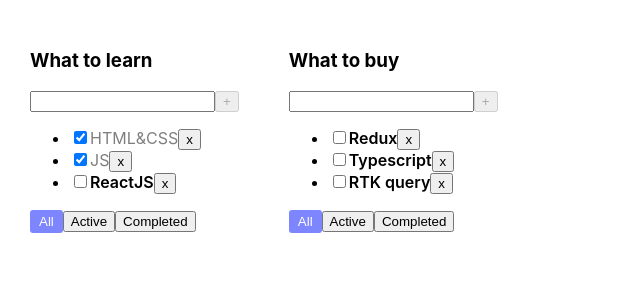
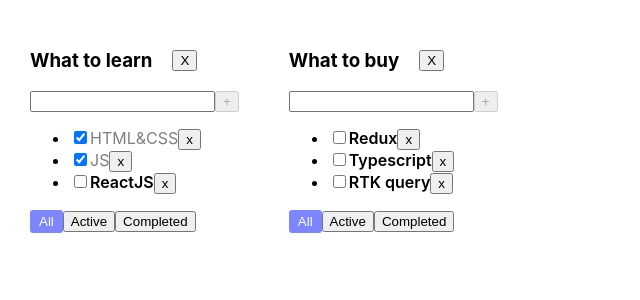
Before and after one commit to Jorjjo/todolist-lessons, a React (Vite) app: page / in a window 1280 px wide. Shown: the top 300 px of the page, without its empty margins (0-640 px from the left). Built offline with nearby package versions, Linux system fonts and the light colour scheme.

Commit message:
s-2 l-1: very important about destructuring!

```diff
--- a/src/App.css
+++ b/src/App.css
@@ -31,3 +31,9 @@
     color: #fff;
     border-radius: 3px;
 }
+
+.container {
+  display: flex;
+  gap: 20px;
+  align-items: center;
+}
--- a/src/App.tsx
+++ b/src/App.tsx
@@ -4,17 +4,31 @@ import { Task, TodolistItem } from './TodolistItem';
 import { v1 } from 'uuid';
 
 export type FilterType = 'all' | 'active' | 'completed';
-type TodoList = {
+export type TodoList = {
     id: string;
     title: string;
     filter: FilterType;
 };
 
+// export type TasksState = {
+//     [key: string]: Array<Task>;
+// };
+export type TasksState = Record<string, Array<Task>>;
+//Record используется для создания нового типа данных, представляющего объект, где ключи (свойства) имеют определенный тип данных и ассоциированы с другим типом данных.
+//type MyRecord = Record<Keys, Values>;
+//- Keys - это тип для ключей (свойств) объекта.
+//- Values - это тип для значений, соответствующих ключам.
+
 export const App = () => {
     const todoListId1 = v1();
     const todoListId2 = v1();
 
-    const [tasks, setTasks] = useState({
+    const [todolists, setTodolists] = useState<Array<TodoList>>([
+        { id: todoListId1, title: 'What to learn', filter: 'all' },
+        { id: todoListId2, title: 'What to buy', filter: 'all' },
+    ]);
+
+    const [tasks, setTasks] = useState<TasksState>({
         [todoListId1]: [
             { id: v1(), title: 'HTML&CSS', isDone: true },
             { id: v1(), title: 'JS', isDone: true },
@@ -26,11 +40,6 @@ export const App = () => {
             { id: v1(), title: 'RTK query', isDone: false },
         ],
     });
-
-    const [todolists, setTodolists] = useState<Array<TodoList>>([
-        { id: todoListId1, title: 'What to learn', filter: 'all' },
-        { id: todoListId2, title: 'What to buy', filter: 'all' },
-    ]);
 
     console.log(tasks);
     const deleteTask = (taskId: string, todoListId: string) => {
@@ -64,6 +73,13 @@ export const App = () => {
         setTodolists(newTodoLists);
     };
 
+    const deleteTodoList = (todoListId: string) => {
+        setTodolists(todolists.filter((list) => list.id !== todoListId));
+
+        delete tasks[todoListId];
+        setTasks({ ...tasks });
+    };
+
     return (
         <div className='app'>
             {todolists.map((todolist) => {
@@ -88,6 +104,7 @@ export const App = () => {
                         changeFilter={changeFilter}
                         createTask={createTask}
                         changeTaskStatus={changeStatus}
+                        deleteTodoList={deleteTodoList}
                     />
                 );
             })}
--- a/src/TodolistItem.tsx
+++ b/src/TodolistItem.tsx
@@ -1,6 +1,6 @@
 import { ChangeEvent, JSX, useState } from 'react';
 import { Button } from './Button';
-import { FilterType } from './App';
+import { FilterType, TodoList } from './App';
 import { Input } from './Input';
 
 export type Task = {
@@ -10,7 +10,7 @@ export type Task = {
 };
 
 type ToDoListProps = {
-    todoList: { id: string; title: string; filter: string };
+    todoList: TodoList;
     tasks: Task[];
     date?: string;
     deleteTask: (taskId: Task['id'], todoListId: string) => void;
@@ -21,6 +21,7 @@ type ToDoListProps = {
         isDone: boolean,
         todoListId: string,
     ) => void;
+    deleteTodoList: (todoListId: string) => void;
 };
 
 export const TodolistItem = ({
@@ -31,6 +32,7 @@ export const TodolistItem = ({
     changeFilter,
     createTask,
     changeTaskStatus,
+    deleteTodoList,
 }: ToDoListProps) => {
     const tasksList: JSX.Element =
         tasks.length === 0 ? (
@@ -93,10 +95,22 @@ export const TodolistItem = ({
     const handleChangeFilter = (filter: FilterType) => {
         changeFilter(todoList.id, filter);
     };
+    const handleDeleteList = (todoListId: string) => {
+        deleteTodoList(todoListId);
+    };
 
     return (
         <div>
-            <h3>{todoList.title}</h3>
+            <div className='container'>
+                <h3>{todoList.title}</h3>
+                <Button
+                    title='X'
+                    onClick={() => {
+                        handleDeleteList(todoList.id);
+                    }}
+                />
+            </div>
+
             <div>
                 <Input
                     className={error ? 'error' : ''}
```
